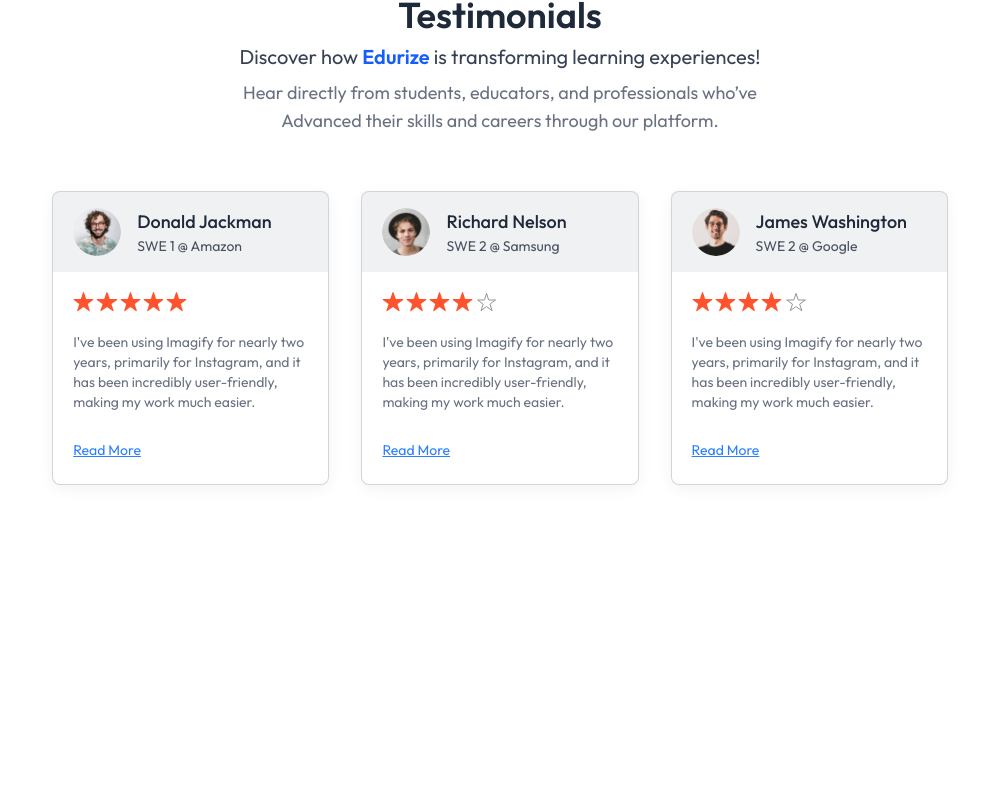
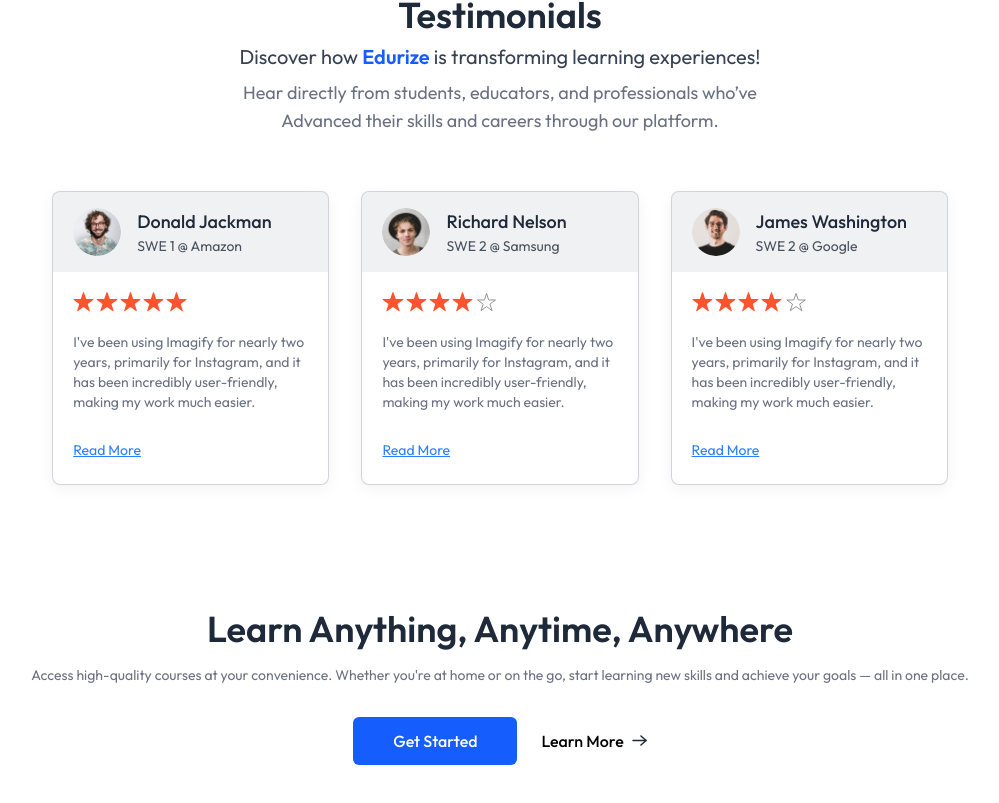
Before and after one commit to Vani-Kumari/LMS, a React (Vite) app in the folder client/: page / in a window 1280 px wide. Shown: the part 1847-2650 px from the top of the page, without its empty margins (140-1139 px from the left). Before the commit the page ends 2388 px from the top, so only its background shows below. Built offline with nearby package versions, Linux system fonts and the light colour scheme; no server answers.

Commit message:
Call_to_action- Section

```diff
--- a/client/src/components/students/CallToAction.jsx
+++ b/client/src/components/students/CallToAction.jsx
@@ -1,9 +1,21 @@
-import React from 'react'
+import React from "react";
+import { assets } from "../../assets/assets";
 
 const CallToAction = () => {
   return (
-    <div>CallToAction</div>
-  )
-}
+    <div className="flex flex-col items-center gap-4 pt-10 pb-24 px-8 md:px-0">
+      <h1 className="text-xl md:text-4xl text-gray-800 font-semibold">Learn Anything, Anytime, Anywhere</h1>
+      <p className="text-gray-500 sm:text-sm">
+        Access high-quality courses at your convenience. Whether you're at home
+        or on the go, start learning new skills and achieve your goals — all in
+        one place.
+      </p>
+      <div className="flex items-center font-medium gap-6 mt-4">
+        <button className="px-10 py-3 rounded-md text-white bg-blue-600">Get Started</button>
+        <button className="flex items-center gap-2">Learn More <img src={assets.arrow_icon} alt="arrow-icon" /></button>
+      </div>
+    </div>
+  );
+};
 
-export default CallToAction
+export default CallToAction;
--- a/client/src/pages/students/Home.jsx
+++ b/client/src/pages/students/Home.jsx
@@ -3,14 +3,16 @@
 import Companies from '../../components/students/Companies'
 import CoursesSection from '../../components/students/CoursesSection'
 import TestimonialsSection from '../../components/students/TestimonialsSection'
+import CallToAction from '../../components/students/CallToAction'
 
 const Home = () => {
   return (
-    <div className='flex flex-col items-center space-y-7'>
+    <div className='flex flex-col items-center space-y-7 text-center'>
       <Hero/>
       <Companies/>
       <CoursesSection/>
       <TestimonialsSection/>
+      <CallToAction/>
     </div>
   )
 }
```
